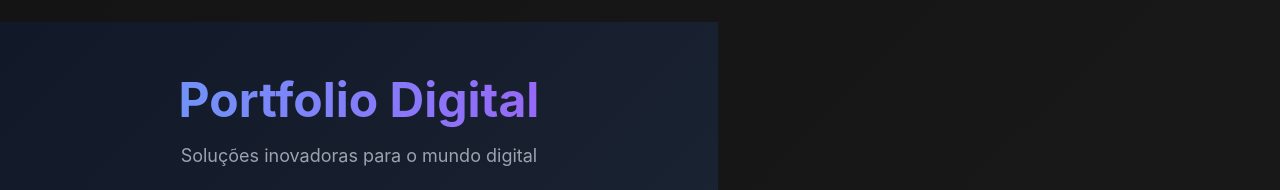
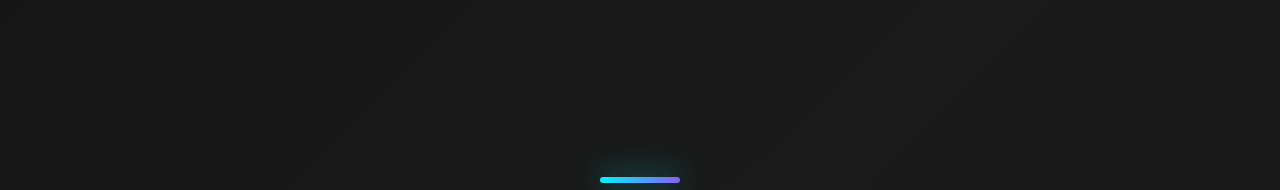
Before and after one commit to jottasilva/portfolio, a React (Create React App) app: page / in a window 1280 px wide. Shown: the part 2592-2782 px from the top of the page. Built offline with nearby package versions, Linux system fonts and the light colour scheme; a web font is replaced by a local one.

Commit message:
Update App.js

```diff
--- a/src/App.js
+++ b/src/App.js
@@ -96,7 +96,7 @@ export default function App() {
           </div>
           <div id="clientes">
             {/* Portfolio Categories Component */}
-            <PortfolioCategories />
+
           </div>
           <div id="skills">
             {/* Skills */}
```
